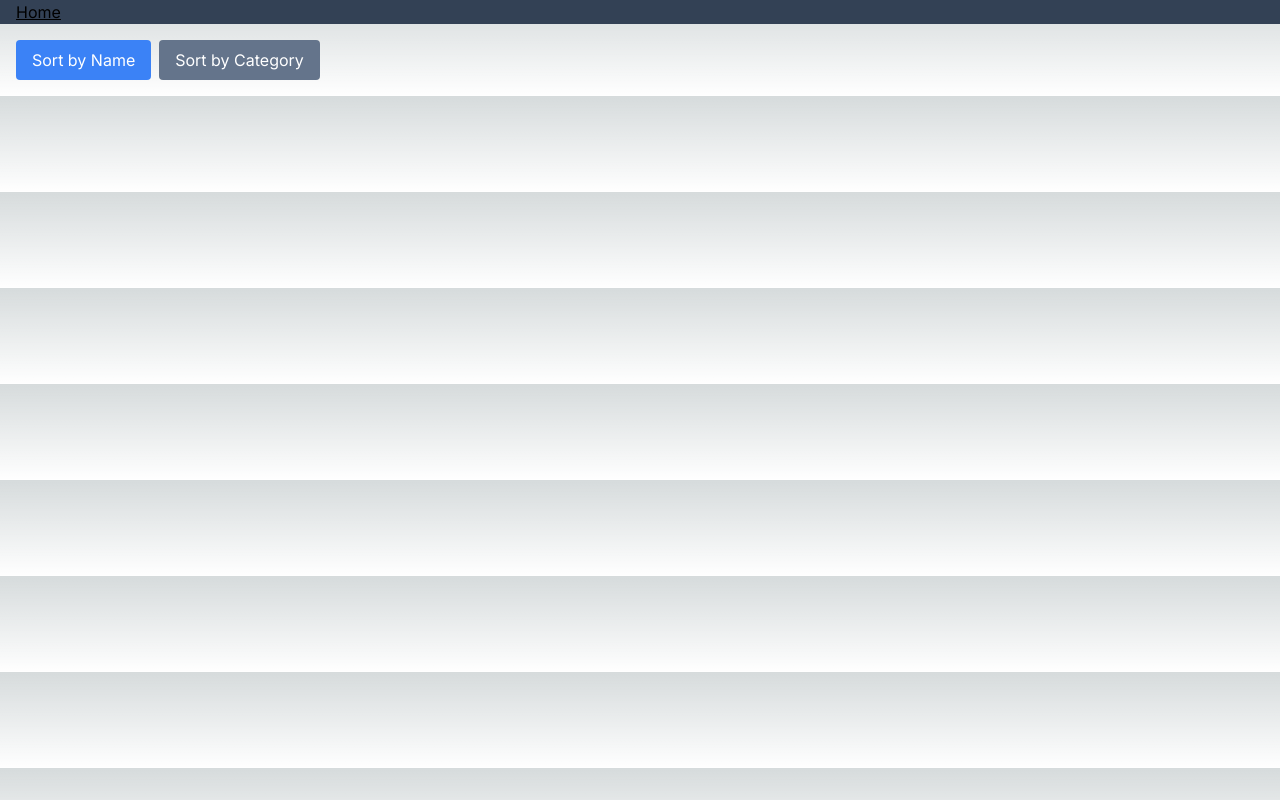
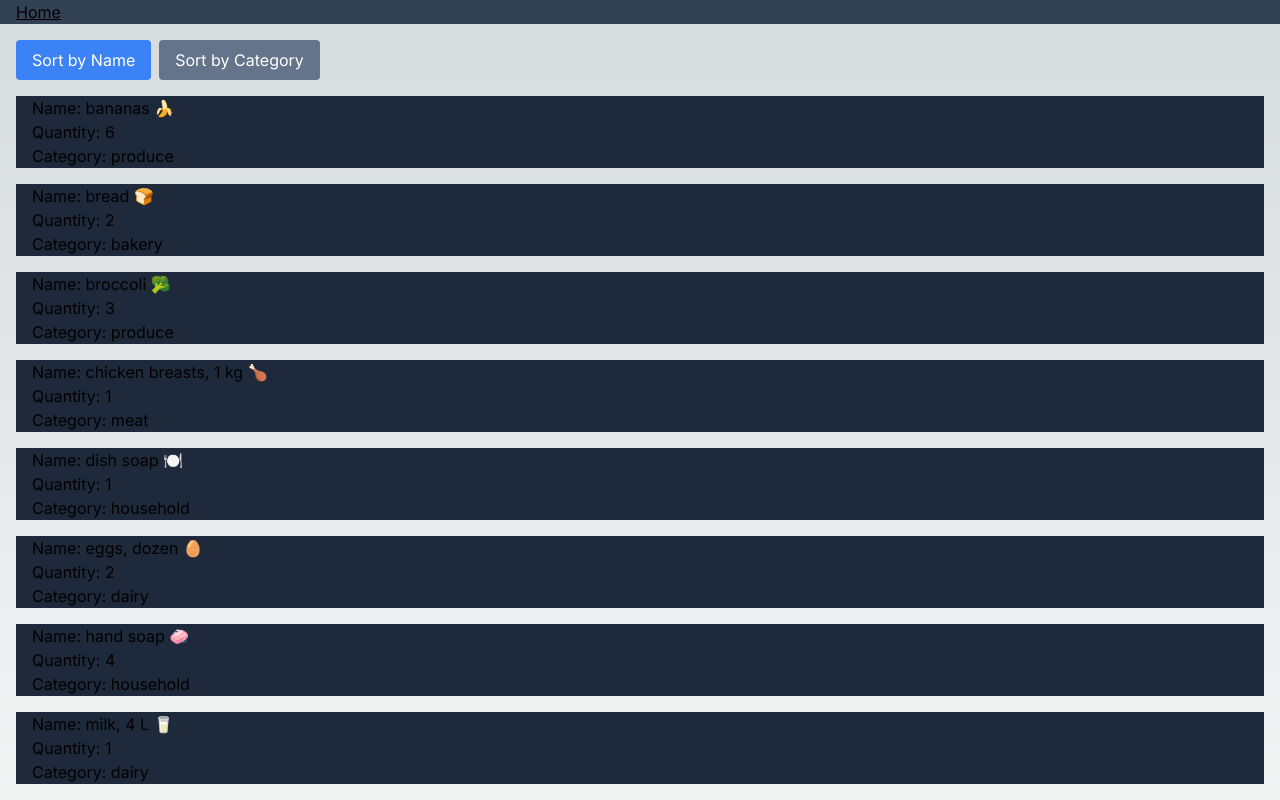
Before and after one commit to Ever-QN/cprg306-assignments, a Next.js app: page /week5 in a window 1280 px wide. Shown: the top 800 px of the page. Built offline with nearby package versions, Linux system fonts and the light colour scheme.

Commit message:
Render sortedItems

```diff
--- a/app/week5/item-list.js
+++ b/app/week5/item-list.js
@@ -44,7 +44,11 @@ export default function ItemList() {
           </button>
         </div>
 
-
+        <div>
+          {sortedItems.map((item) => (
+            <Item key={item.id} {...item} />
+          ))}
+        </div>
     </div>
     )
 }
```
